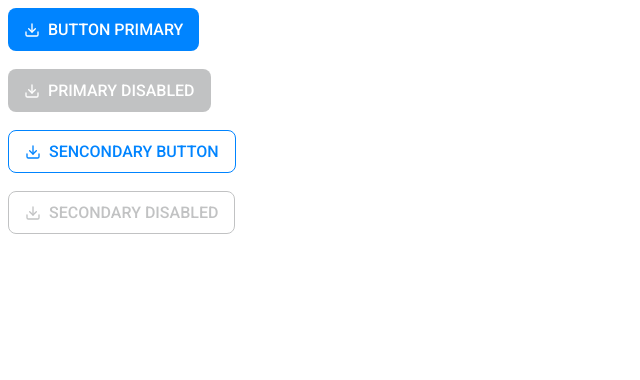
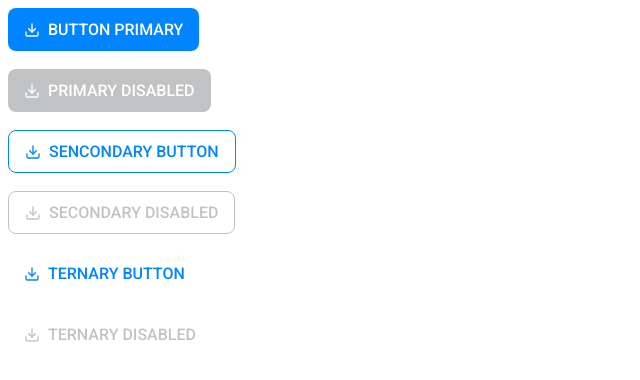
Before and after one commit to Swayangprajna/react-demo, a React (Create React App) app: page / in a window 1280 px wide. Shown: the top 380 px of the page, without its empty margins (0-640 px from the left). Built offline with nearby package versions, Linux system fonts and the light colour scheme.

Commit message:
ternary button feature added

```diff
--- a/src/App.tsx
+++ b/src/App.tsx
@@ -22,6 +22,16 @@ function App() {
       <Button type="secondary" disabled>
         secondary disabled
       </Button>
+      <br />
+      <br />
+      <Button type="ternary" onClick={handleClick}>
+        ternary button
+      </Button>
+      <br />
+      <br />
+      <Button type="ternary" disabled>
+        ternary disabled
+      </Button>
     </>
   );
 }
--- a/src/components/Button/button.css
+++ b/src/components/Button/button.css
@@ -69,3 +69,29 @@
   transform: none;
   opacity: 0.6;
 }
+
+/* -------TERNARY DEFAULT-------- */
+.ternary {
+  color: #0084ff;
+  background-color: transparent;
+  border: none;
+}
+/* -------TERNARY HOVER-------- */
+.ternary:hover {
+  transform: scale(0.95);
+  color: #46a6ff;
+  border: none;
+}
+/* -------TERNARY CLICKED-------- */
+.ternary:active {
+  color: #0067c7;
+  border: none;
+}
+/* -------TERNARY DISABLED-------- */
+.ternary:disabled {
+  color: #999b9c;
+  cursor: not-allowed;
+  transform: none;
+  border: none;
+  opacity: 0.6;
+}
```
